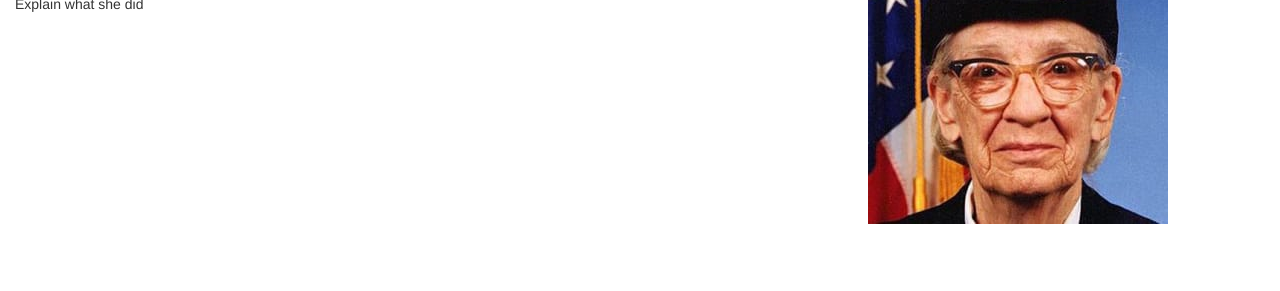
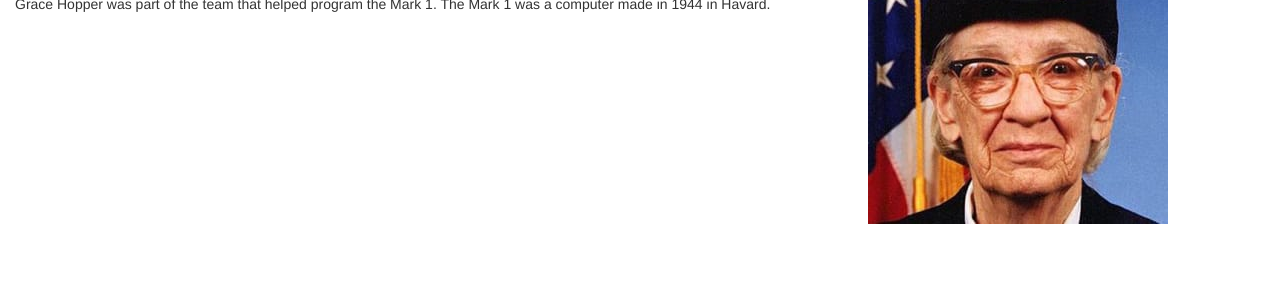
Before and after one commit to mdgoolsby/ecs1819-1, a plain HTML site: page tributeCite/myindex.html in a window 1280 px wide. Shown: the part 509-800 px from the top of the page. Drawn offline with nearby package versions, Linux system fonts and the light colour scheme.

Commit message:
First commit

```diff
--- a/tributeCite/myindex.html
+++ b/tributeCite/myindex.html
@@ -70,7 +70,7 @@
     <div class="col-lg-8">
       <!--<div class="jumbotron">-->
       <h1>Grace Hopper</h1>
-      <p> Explain what she did </p>
+      <p> Grace Hopper was part of the team that helped program the Mark 1. The Mark 1 was a computer made in 1944 in Havard. </p>
     </div>
     <div class="col-lg-4">
       <img src="images/grace-hopper2.jpg" alt="Photo of Hopper">
```
Also changed, not shown: webFINAL/index.html (added), webFINAL/style.css (added).
